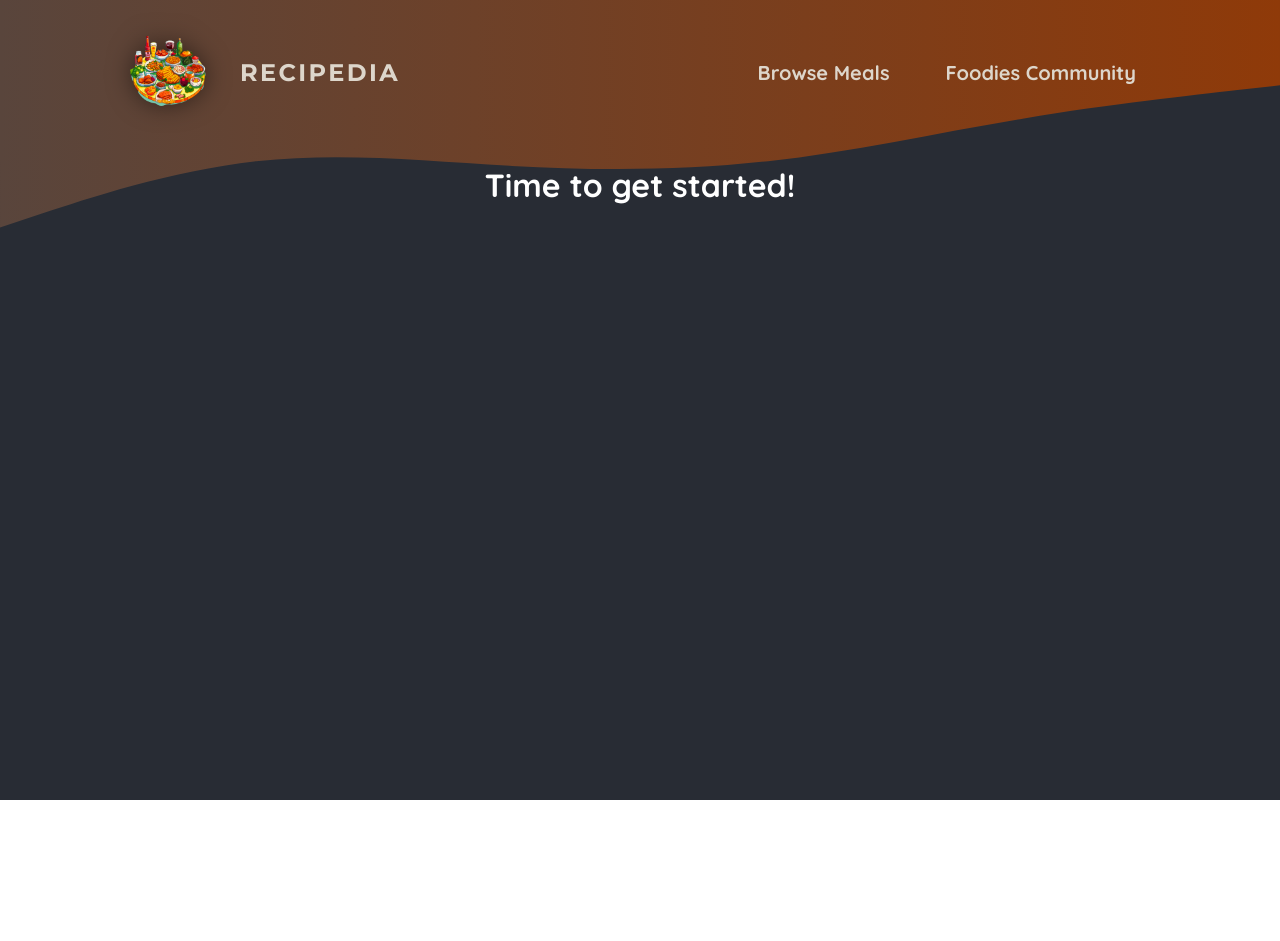
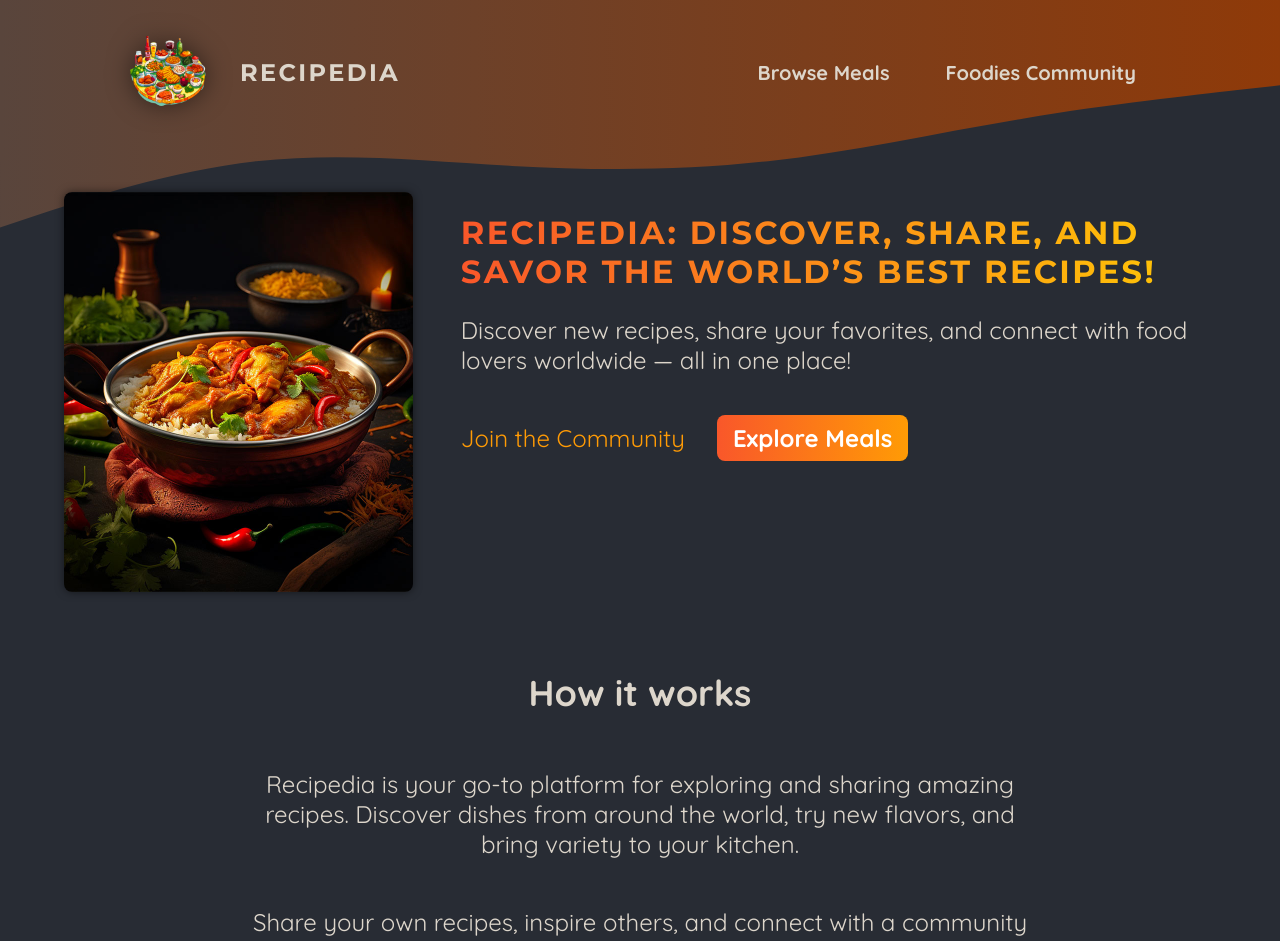
Before and after one commit to mandeep-webdev/foodie-app, a Next.js app: page / in a window 1280 px wide. Shown: the top 941 px of the page. Before the commit the page ends 800 px from the top, so only its background shows below. Built offline with nearby package versions, Linux system fonts and the light colour scheme.

Commit message:
showing starting page content

```diff
--- a/app/page.js
+++ b/app/page.js
@@ -1,9 +1,58 @@
+import ImageSlideshow from "../components/image-slideshow";
+import Link from "next/link";
+import styles from "./page.module.css";
 export default function Home() {
   return (
-    <main>
-      <h1 style={{ color: 'white', textAlign: 'center' }}>
-        Time to get started!
-      </h1>
-    </main>
+    <>
+      <header className={styles.header}>
+        <div className={styles.slideshow}>
+          <ImageSlideshow />
+        </div>
+        <div>
+          <div className={styles.hero}>
+            <h1>
+              Recipedia: Discover, Share, and Savor the World’s Best Recipes!
+            </h1>
+            <p>
+              Discover new recipes, share your favorites, and connect with food
+              lovers worldwide — all in one place!
+            </p>
+          </div>
+          <div className={styles.cta}>
+            <Link href="/community">Join the Community</Link>
+            <Link href="/meals">Explore Meals</Link>
+          </div>
+        </div>
+      </header>
+      <main>
+        <section className={styles.section}>
+          <h2>How it works</h2>
+          <p>
+            Recipedia is your go-to platform for exploring and sharing amazing
+            recipes. Discover dishes from around the world, try new flavors, and
+            bring variety to your kitchen.
+          </p>
+          <p>
+            Share your own recipes, inspire others, and connect with a community
+            of passionate food lovers who share your love for cooking.
+          </p>
+        </section>
+
+        <section className={styles.section}>
+          <h2>Why Recipedia?</h2>
+          <p>
+            Recipedia makes cooking fun, simple, and social! With a vast
+            collection of recipes to explore, you’ll never run out of ideas for
+            your next meal.
+          </p>
+          <p>
+            Join a growing community of food enthusiasts, showcase your culinary
+            creations, and learn from others. Whether you're a home cook or a
+            professional chef, Recipedia is the place to share, connect, and
+            savor together.
+          </p>
+        </section>
+      </main>
+    </>
   );
 }
--- /dev/null
+++ b/app/page.module.css
@@ -0,0 +1,75 @@
+.header {
+  display: flex;
+  gap: 3rem;
+  margin: 3rem auto;
+  width: 90%;
+  max-width: 75rem;
+}
+
+.slideshow {
+  width: 40rem;
+  height: 25rem;
+}
+
+.hero {
+  color: #ddd6cb;
+  font-size: 1.5rem;
+}
+
+.hero h1 {
+  font-size: 2rem;
+  font-weight: bold;
+  font-family: "Montserrat", sans-serif;
+  letter-spacing: 0.15rem;
+  text-transform: uppercase;
+  background: linear-gradient(90deg, #f9572a, #ffc905);
+  background-clip: text;
+  -webkit-background-clip: text;
+  -webkit-text-fill-color: transparent;
+}
+
+.cta {
+  font-size: 1.5rem;
+  display: flex;
+  gap: 1rem;
+}
+
+.cta a {
+  display: inline-block;
+  margin-top: 1rem;
+  padding: 0.5rem 1rem;
+  border-radius: 0.5rem;
+  background: linear-gradient(90deg, #f9572a, #ff9b05);
+  color: #ffffff;
+  font-weight: bold;
+  text-decoration: none;
+}
+
+.cta a:hover,
+.cta a:active {
+  background: linear-gradient(90deg, #fd4715, #f9b241);
+}
+
+.cta a:first-child {
+  background: transparent;
+  font-weight: normal;
+  color: #ff9b05;
+  padding-left: 0;
+}
+
+.cta a:first-child:hover,
+.cta a:first-child:active {
+  background: transparent;
+  color: #f9b241;
+}
+
+.section {
+  display: flex;
+  flex-direction: column;
+  color: #ddd6cb;
+  font-size: 1.5rem;
+  max-width: 50rem;
+  width: 90%;
+  margin: 2rem auto;
+  text-align: center;
+}
--- /dev/null
+++ b/components/image-slideshow.js
@@ -0,0 +1,49 @@
+"use client";
+import { useEffect, useState } from "react";
+import Image from "next/image";
+
+import burgerImg from "../assets/burger.jpg";
+import curryImg from "../assets/curry.jpg";
+import dumplingsImg from "../assets/dumplings.jpg";
+import macncheeseImg from "../assets/macncheese.jpg";
+import pizzaImg from "../assets/pizza.jpg";
+import schnitzelImg from "../assets/schnitzel.jpg";
+import tomatoSaladImg from "../assets/tomato-salad.jpg";
+import styles from "./image-slideshow.module.css";
+
+const images = [
+  { image: burgerImg, alt: "A delicious, juicy burger" },
+  { image: curryImg, alt: "A delicious, spicy curry" },
+  { image: dumplingsImg, alt: "Steamed dumplings" },
+  { image: macncheeseImg, alt: "Mac and cheese" },
+  { image: pizzaImg, alt: "A delicious pizza" },
+  { image: schnitzelImg, alt: "A delicious schnitzel" },
+  { image: tomatoSaladImg, alt: "A delicious tomato salad" },
+];
+
+export default function ImageSlideshow() {
+  const [currentImageIndex, setCurrentImageIndex] = useState(0);
+
+  useEffect(() => {
+    const interval = setInterval(() => {
+      setCurrentImageIndex((prevIndex) =>
+        prevIndex < images.length - 1 ? prevIndex + 1 : 0
+      );
+    }, 5000);
+
+    return () => clearInterval(interval);
+  }, []);
+
+  return (
+    <div className={styles.slideshow}>
+      {images.map((image, index) => (
+        <Image
+          key={index}
+          src={image.image}
+          className={index === currentImageIndex ? styles.active : ""}
+          alt={image.alt}
+        />
+      ))}
+    </div>
+  );
+}
--- /dev/null
+++ b/components/image-slideshow.module.css
@@ -0,0 +1,26 @@
+.slideshow {
+  position: relative;
+  width: 100%;
+  height: 100%;
+  border-radius: 8px;
+  overflow: hidden;
+  box-shadow: 0 0 0.5rem rgba(0, 0, 0, 0.5);
+}
+
+.slideshow img {
+  width: 100%;
+  height: 100%;
+  object-fit: cover;
+  position: absolute;
+  top: 0;
+  left: 0;
+  opacity: 0;
+  transform: scale(1.1) translateX(-1rem) rotate(-5deg);
+  transition: all 0.5s ease-in-out;
+}
+
+.slideshow .active {
+  z-index: 1;
+  opacity: 1;
+  transform: scale(1) translateX(0) rotate(0);
+}
--- a/components/main-header.js
+++ b/components/main-header.js
@@ -1,13 +1,15 @@
 import Link from "next/link";
+import Image from "next/image";
 import React from "react";
-import Logo from "../public/images/logo.png";
+import logo from "../public/images/logo.png";
 import style from "./main-header.module.css";
 const MainHeader = () => {
   return (
     <header className={style.header}>
       {/* Logo */}
       <Link href="/" className={style.logo}>
-        <img src={Logo.src} alt="logo of food images" />
+        <Image src={logo} alt="food-image" priority />
+        {/* <img src={logo.src} alt="logo of food image" /> */}
         Recipedia
       </Link>
       {/* Navigation */}
```
